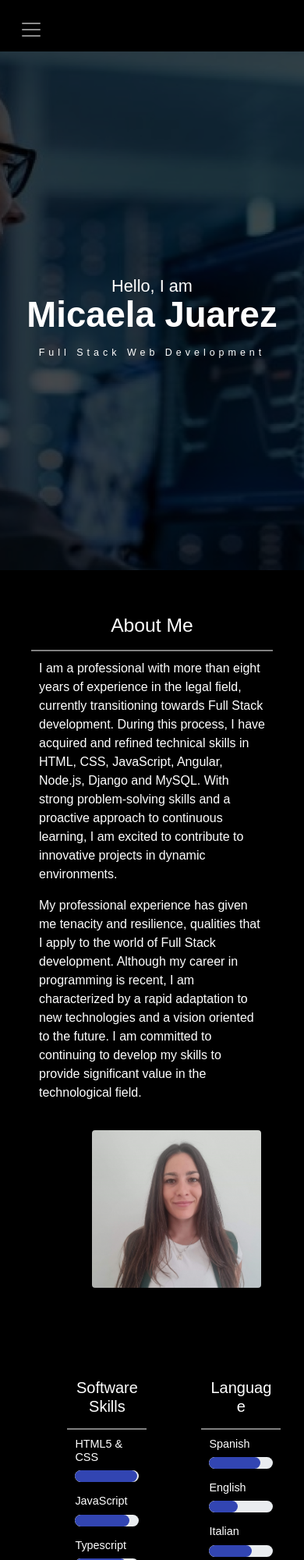
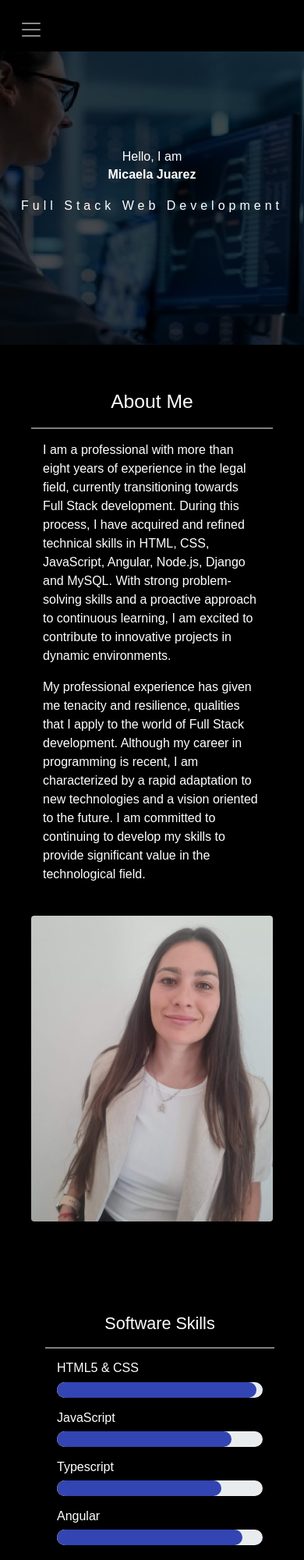
Before and after one commit to MicaelaJ26/MicaelaJ26.github.io, a plain HTML site: page index.html in a window 390 px wide. Shown: the top 2000 px of the page at 78% size. Drawn offline with nearby package versions, Linux system fonts and the light colour scheme.

Commit message:
cambio imagen y mantenimiento

```diff
--- a/index.html
+++ b/index.html
@@ -12,21 +12,6 @@
     <title>My Portfolio</title>
 </head>
 <body>
-
-    <!-- <div class="collapse" id="navbarToggleExternalContent">
-        <div class="bg-dark p-4">
-          <h5 class="text-white h4">Collapsed content</h5>
-          <span class="text-muted">Toggleable via the navbar brand.</span>
-        </div>
-      </div>
-      <nav class="navbar navbar-dark bg-dark">
-        <div class="container-fluid">
-          <button class="navbar-toggler" type="button" data-bs-toggle="collapse" data-bs-target="#navbarToggleExternalContent" aria-controls="navbarToggleExternalContent" aria-expanded="false" aria-label="Toggle navigation">
-            <span class="navbar-toggler-icon"></span>
-          </button>
-        </div>
-      </nav> -->
-
     <!-- Navegación -->
     <nav class="navbar sticky-top navbar-expand-lg navbar-light bg-black">
         <div class="container-fluid">
@@ -72,7 +57,7 @@
             </div>
         </div>
         <div class="acerca-de-mi-imagen" class="col-md-6">
-            <img src="./img/mica2.jpg" alt="Foto de Micaela Juarez" class="img-fluid rounded">
+            <img src="./img/Micaela.jpg" alt="Foto de Micaela Juarez" class="img-fluid rounded">
         </div>
     </div>
 </section>
@@ -89,7 +74,7 @@
                 <div class="card-body pb-2">
                     <h6>HTML5 &amp; CSS</h6>
                     <div class="progress mb-3">
-                        <div class="progress-bar bg-danger" role="progressbar" style="width: 97%" aria-valuenow="97" aria-valuemin="0" aria-valuemax="100"></div>
+                        <div class="progress-bar bg-danger" role="progressbar" style="width: 97%" aria-valuenow="95" aria-valuemin="0" aria-valuemax="100"></div>
                     </div>
                     <h6>JavaScript</h6>
                     <div class="progress mb-3">
@@ -97,11 +82,11 @@
                     </div>
                     <h6>Typescript</h6>
                     <div class="progress mb-3">
-                        <div class="progress-bar bg-danger" role="progressbar" style="width: 80%" aria-valuenow="80" aria-valuemin="0" aria-valuemax="100"></div>
+                        <div class="progress-bar bg-danger" role="progressbar" style="width: 80%" aria-valuenow="75" aria-valuemin="0" aria-valuemax="100"></div>
                     </div>
                     <h6>Angular</h6>
                     <div class="progress mb-3">
-                        <div class="progress-bar bg-danger" role="progressbar" style="width: 90%" aria-valuenow="90" aria-valuemin="0" aria-valuemax="100"></div>
+                        <div class="progress-bar bg-danger" role="progressbar" style="width: 90%" aria-valuenow="80" aria-valuemin="0" aria-valuemax="100"></div>
                     </div>
                     <h6>MySQL</h6>
                     <div class="progress mb-3">
@@ -109,15 +94,15 @@
                     </div>
                     <h6>Python</h6>
                     <div class="progress mb-3">
-                        <div class="progress-bar bg-danger" role="progressbar" style="width: 90%" aria-valuenow="90" aria-valuemin="0" aria-valuemax="100"></div>
+                        <div class="progress-bar bg-danger" role="progressbar" style="width: 90%" aria-valuenow="70" aria-valuemin="0" aria-valuemax="100"></div>
                     </div>
                     <h6>Django</h6>
                     <div class="progress mb-3">
-                        <div class="progress-bar bg-danger" role="progressbar" style="width: 90%" aria-valuenow="90" aria-valuemin="0" aria-valuemax="100"></div>
+                        <div class="progress-bar bg-danger" role="progressbar" style="width: 90%" aria-valuenow="70" aria-valuemin="0" aria-valuemax="100"></div>
                     </div>
                     <h6>Node</h6>
                     <div class="progress mb-3">
-                        <div class="progress-bar bg-danger" role="progressbar" style="width: 90%" aria-valuenow="90" aria-valuemin="0" aria-valuemax="100"></div>
+                        <div class="progress-bar bg-danger" role="progressbar" style="width: 90%" aria-valuenow="70" aria-valuemin="0" aria-valuemax="100"></div>
                     </div>
                 </div>
             </div>
@@ -136,15 +121,15 @@
                         <div class="card-body pb-2">
                             <h6> Spanish </h6>
                             <div class="progress mb-3">
-                            <div class="progress-bar bg-danger" role="progressbar" style="width: 80%" aria-valuenow="25" aria-valuemin="0" aria-valuemax="100"></div>
+                            <div class="progress-bar bg-danger" role="progressbar" style="width: 100%" aria-valuenow="25" aria-valuemin="0" aria-valuemax="100"></div>
                             </div>
                             <h6> English </h6>
                             <div class="progress mb-3">
-                            <div class="progress-bar bg-danger" role="progressbar" style="width: 45%" aria-valuenow="25" aria-valuemin="0" aria-valuemax="100"></div>
+                            <div class="progress-bar bg-danger" role="progressbar" style="width: 50%" aria-valuenow="25" aria-valuemin="0" aria-valuemax="100"></div>
                             </div>
                             <h6> Italian </h6>
                             <div class="progress mb-3">
-                            <div class="progress-bar bg-danger" role="progressbar" style="width: 67%" aria-valuenow="50" aria-valuemin="0" aria-valuemax="100"></div>
+                            <div class="progress-bar bg-danger" role="progressbar" style="width: 70%" aria-valuenow="50" aria-valuemin="0" aria-valuemax="100"></div>
                             </div>
                         </div>
                     </div>
--- a/style.css
+++ b/style.css
@@ -72,13 +72,13 @@ body {
     align-items: center;
     justify-content: space-between;
     padding: 20px;
-    background-color: black; /* Fondo negro para el efecto */
-    color: white; /* Texto en blanco */
+    background-color: black;
+    color: white;
 }
 
 .acerca-de-mi-texto {
     flex: 1;
-    margin-right: 20px; /* Espacio entre el texto y la imagen */
+    margin-right: 20px;
 }
 
 #acerca-de-mi h2 {
@@ -98,11 +98,11 @@ body {
 
 .acerca-de-mi-imagen img {
     margin-left: 25%;
-    width: 70%; /* Ajusta el tamaño de la imagen */
+    width: 50%;
     height: auto;
     border-radius: 10px;
     box-shadow: 0px 0px 20px 10px rgba(0, 0, 0, 0.5);
-    object-fit: cover; /* Asegura que la imagen se mantenga bien dentro del contenedor */
+    object-fit: cover;
 }
 
 /* Tarjetas */
@@ -151,10 +151,9 @@ body {
 /* Secciones */
 .content-section {
     padding: 0;
-    /* flex: 0 1 calc(50% - 20px);  */
     margin: 0 10px;
-    flex: 1; /* Asegura que cada sección ocupe igual espacio */
-    min-width: 0; /* Previene problemas de overflow */
+    flex: 1;
+    min-width: 0;
 
 }
 
@@ -174,11 +173,6 @@ body {
     height: 100vh;
 }
 
-/* .card-estudios {
-    width: 100%;
-    max-width: 600px;
-    margin: 20px;
-} */
 
 .text-large {
     font-size: 1em;
@@ -274,45 +268,60 @@ body {
 }
 
 .link-ricco {
-    color: #f2eeee; /* Color por defecto */
-    text-decoration: none; /* Remueve subrayado, si lo deseas */
+    color: #f2eeee;
+    text-decoration: none;
 }
 
 .link-ricco:hover {
-    color: rgb(9, 9, 9); /* Color al pasar el ratón */
+    color: rgb(9, 9, 9);
 }
 
 
-/* Responsive Adjustments */
-@media (max-width: 767.98px) {
-    h4 {
-        font-size: 1.25rem;
+/* Media Query para pantallas medias */
+@media (max-width: 769px) {
+    /* Ajustes para dispositivos móviles */
+    body {
+        padding: 20px 0 0 0;
     }
 
-    h6 {
-        font-size: 0.9rem;
+    .navbar {
+        flex-direction: column;
+        gap: 10px;
     }
 
-    .card-header {
-        padding: 8px 10px;
+    .header {
+        height: 50vh;
+        min-height: 300px;
     }
 
-    .card-body {
-        padding: 10px;
+    .header-subtitle,
+    .header-title,
+    .header-mono {
+        font-size: 1em;
     }
 
-    .progress {
-        height: 15px;
+    #acerca-de-mi {
+        flex-direction: column;
     }
 
-    .progress-bar {
-        font-size: 0.75rem;
+    .acerca-de-mi-imagen img {
+        margin-left: 0;
+        width: 100%;
     }
+
+        .card {
+        margin: 0 auto;
+        width: 90%;
+        max-width: none;
+    }
+
+    .portfolio .portfolio-item {
+        width: calc(100% - 30px);
+    }
+
+    .content-section {
+        flex: 0 0 100%;
+        margin-bottom: 20px;
+    }
+
 }
-
-/* Spacing between cards on smaller screens */
-@media (max-width: 575.98px) {
-    .content-section {
-        margin-bottom: 1.5rem;
-    }
-}
```
Also changed, not shown: img/Micaela.jpg (added), img/mica1.jpg (added).
